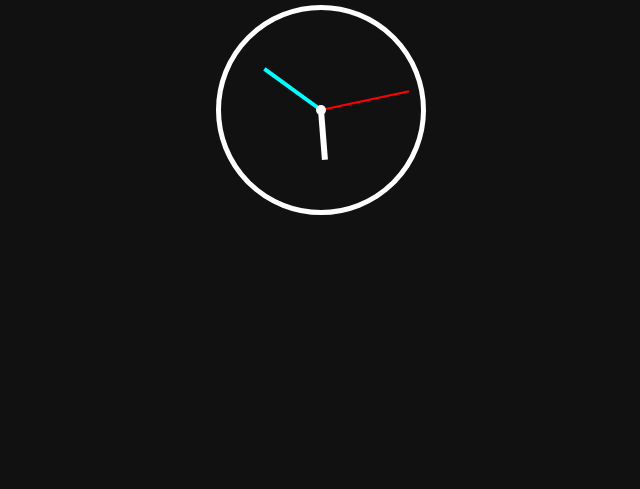
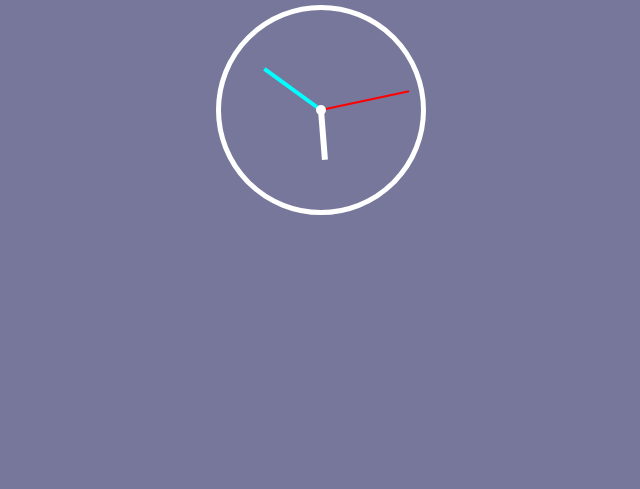
Before and after one commit to danielfilemon/Clock, a plain HTML site: page Index.html in a window 1280 px wide. Shown: the part 327-816 px from the top of the page, without its empty margins (319-959 px from the left). Drawn offline with Linux system fonts and the light colour scheme.

Commit message:
update CSS Background Color

```diff
--- a/Style.css
+++ b/Style.css
@@ -3,7 +3,7 @@ body {
   justify-content: center;
   align-items: center;
   height: 100vh;
-  background: #111;
+  background: rgb(119, 119, 156);
   color: #fff;
   font-family: Arial, sans-serif;
   flex-direction: column;
```
